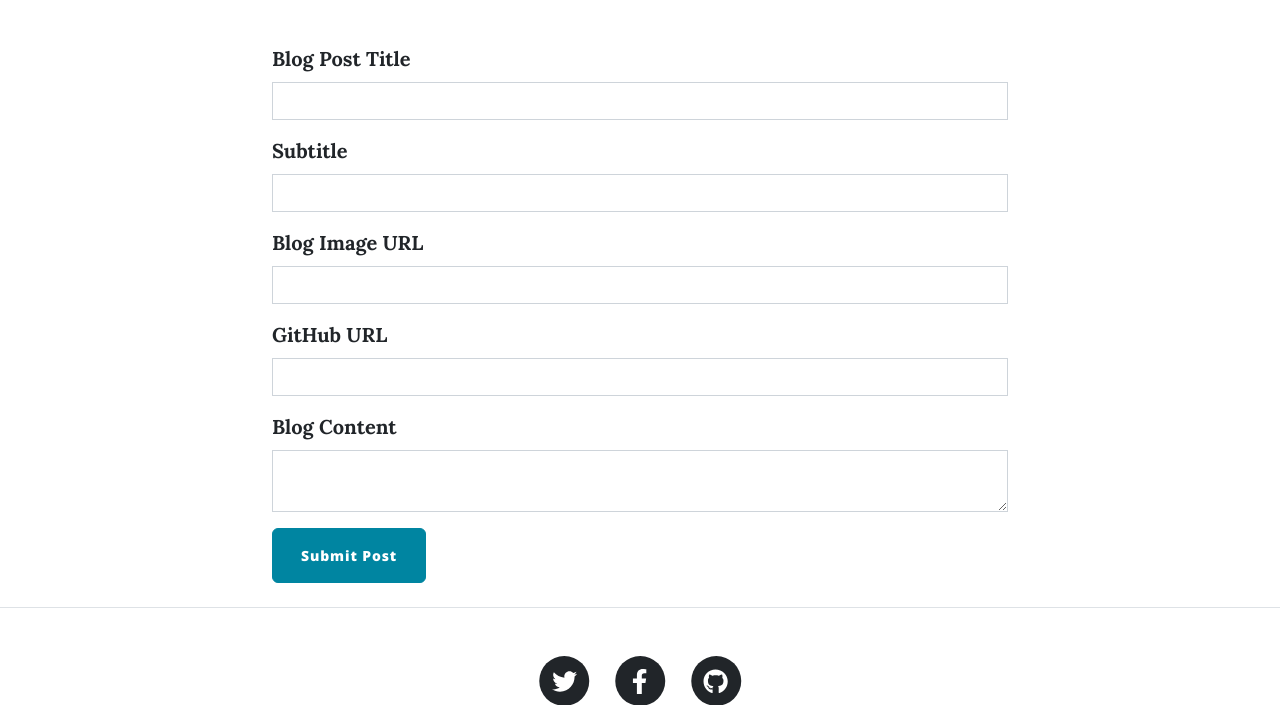
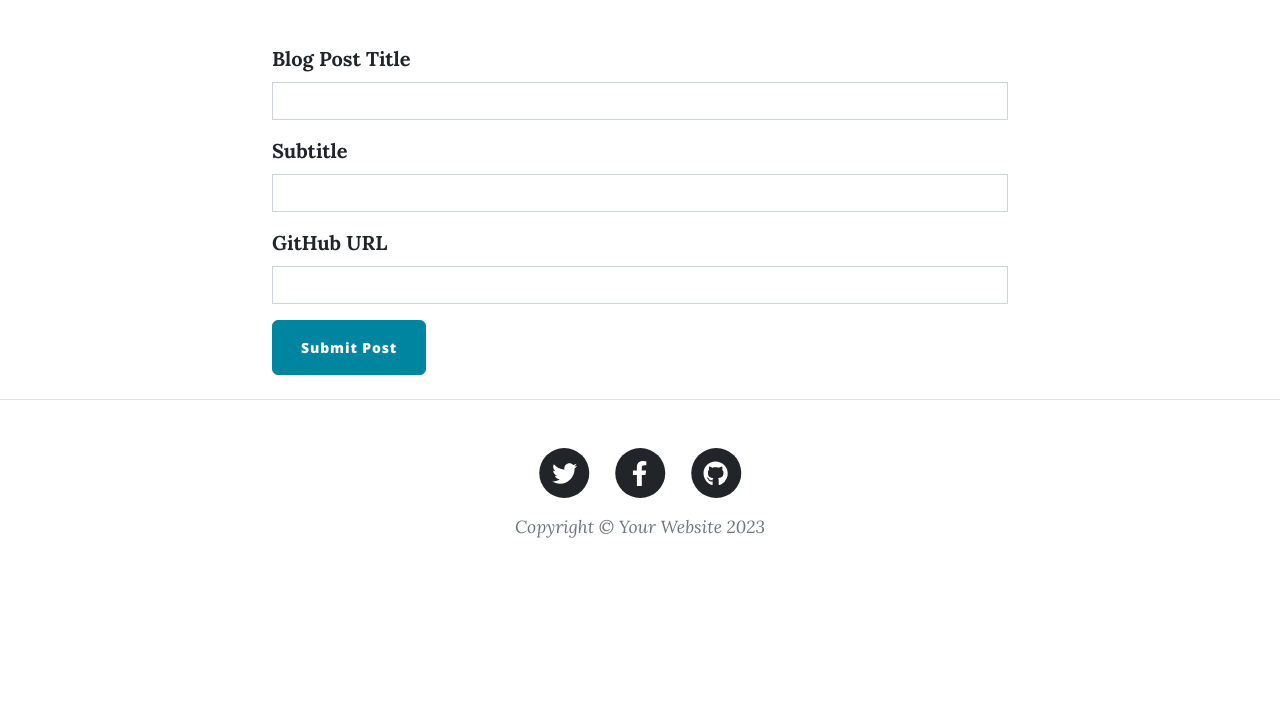
Before and after one commit to scutvaric/Python-portfolio, a Flask app: page /new-post in a window 1280 px wide. Shown: the part 536-1241 px from the top of the page. After the commit the page ends 1074 px from the top, so only its background shows below. Run offline with Flask 3, Linux system fonts and the light colour scheme; a user stored in the database is signed in; some libraries are stand-ins or nearby versions.

Commit message:
Changes added

```diff
--- a/day-83-portfolio_website/forms.py
+++ b/day-83-portfolio_website/forms.py
@@ -8,9 +8,7 @@ from flask_ckeditor import CKEditorField
 class CreatePostForm(FlaskForm):
     title = StringField("Blog Post Title", validators=[DataRequired()])
     subtitle = StringField("Subtitle", validators=[DataRequired()])
-    img_url = StringField("Blog Image URL", validators=[DataRequired(), URL()])
-    git_hub_url = StringField("GitHub URL")
-    body = CKEditorField("Blog Content", validators=[DataRequired()])
+    git_hub_url = StringField("GitHub URL", validators=[DataRequired(), URL()])
     submit = SubmitField("Submit Post")
 
 
--- a/day-83-portfolio_website/main.py
+++ b/day-83-portfolio_website/main.py
@@ -63,8 +63,6 @@ class BlogPost(db.Model):
     title: Mapped[str] = mapped_column(String(250), unique=True, nullable=False)
     subtitle: Mapped[str] = mapped_column(String(250), nullable=False)
     date: Mapped[str] = mapped_column(String(250), nullable=False)
-    body: Mapped[str] = mapped_column(Text, nullable=False)
-    img_url: Mapped[str] = mapped_column(String(250), nullable=False)
     git_hub_url: Mapped[str] = mapped_column(String(250), nullable=False)
 
 
@@ -172,8 +170,6 @@ def add_new_post():
         new_post = BlogPost(
             title=form.title.data,
             subtitle=form.subtitle.data,
-            body=form.body.data,
-            img_url=form.img_url.data,
             author=current_user,
             date=date.today().strftime("%B %d, %Y"),
             git_hub_url=form.git_hub_url.data
@@ -192,18 +188,14 @@ def edit_post(post_id):
     edit_form = CreatePostForm(
         title=post.title,
         subtitle=post.subtitle,
-        img_url=post.img_url,
         git_hub_url=post.git_hub_url,
         author=post.author,
-        body=post.body
     )
     if edit_form.validate_on_submit():
         post.title = edit_form.title.data
         post.subtitle = edit_form.subtitle.data
-        post.img_url = edit_form.img_url.data
         post.git_hub_url = edit_form.git_hub_url.data
         post.author = current_user
-        post.body = edit_form.body.data
         db.session.commit()
         return redirect(url_for("get_all_posts", post_id=post.id))
     return render_template("make-post.html", form=edit_form, is_edit=True, current_user=current_user)
@@ -245,5 +237,6 @@ def send_email(name, email, phone, message):
 
 
 if __name__ == "__main__":
+    print(">>> ROUTES AVAILABLE:")
+    print(app.url_map)
     app.run(debug=False, port=5001)
-    print("Flask app loaded. Routes:", app.url_map)
--- a/day-83-portfolio_website/templates/header.html
+++ b/day-83-portfolio_website/templates/header.html
@@ -8,7 +8,7 @@
     />
     <meta name="description" content="" />
     <meta name="author" content="" />
-    <title>Angela's Blog</title>
+    <title>Stjepan's Python Portfolio</title>
     {% block styles %}
     <!-- Load Bootstrap-Flask CSS here -->
     {{ bootstrap.load_css() }}
--- a/day-83-portfolio_website/templates/make-post.html
+++ b/day-83-portfolio_website/templates/make-post.html
@@ -29,8 +29,6 @@
   <div class="container">
     <div class="row">
       <div class="col-lg-8 col-md-10 mx-auto">
-        {{ ckeditor.load() }}
-        {{ ckeditor.config(name='body') }}
         {{ render_form(form, novalidate=True, button_map={"submit": "primary"}) }}
       </div>
     </div>
```
Also changed, not shown: day-88-cafe_and_wifi_website/templates/index.html (+8 -4 lines), day-83-portfolio_website/instance/posts.db.
